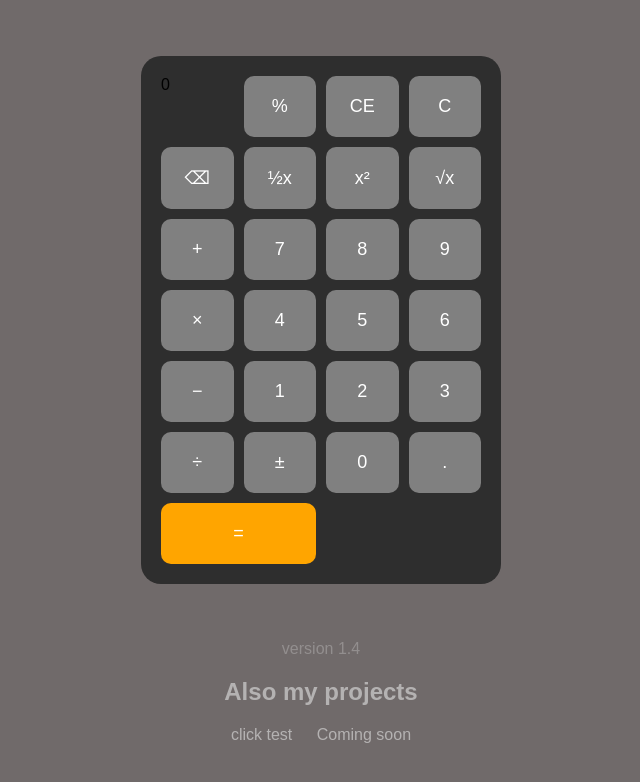
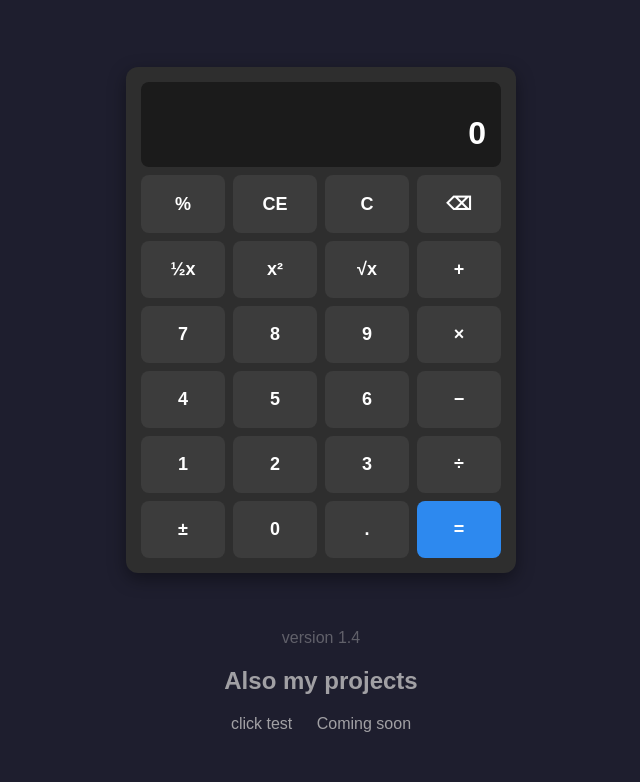
Before and after one commit to fiu458/Kalkuletorius, a plain HTML site: page index.html in a window 1280 px wide. Shown: the whole page, without its empty margins (319-959 px from the left). Drawn offline with Linux system fonts and the light colour scheme.

Commit message:
Update style.css

```diff
--- a/style.css
+++ b/style.css
@@ -1,5 +1,5 @@
 body {
-  background-color: #706a6a;
+  background-color: #1e1e2e;
   font-family: Arial, sans-serif;
   display: flex;
   flex-direction: column;
@@ -7,52 +7,67 @@ body {
   justify-content: center;
   min-height: 100vh;
   margin: 0;
+  color: white;
 }
 
 .calculator {
   background-color: #2e2e2e;
-  width: 320px;
-  padding: 20px;
-  border-radius: 20px;
+  width: 360px;
+  padding: 15px;
+  border-radius: 12px;
   display: grid;
   grid-template-columns: repeat(4, 1fr);
-  gap: 10px;
+  gap: 8px;
+  box-shadow: 0 6px 18px rgba(0,0,0,0.4);
+}
+
+.display {
+  grid-column: span 4;
+  padding: 15px;
+  background-color: #1b1b1b;
+  border-radius: 8px;
+  display: flex;
+  flex-direction: column;
+  justify-content: center;
+  align-items: flex-end;
+  text-align: right;
+}
+
+.equation {
+  font-size: 14px;
+  color: rgba(255,255,255,0.6);
+  min-height: 18px;
+}
+
+.result {
+  font-size: 32px;
+  font-weight: bold;
+  color: #ffffff;
 }
 
 button {
-  padding: 20px;
+  padding: 18px;
   font-size: 18px;
+  font-weight: bold;
   color: white;
-  background-color: gray;
+  background-color: #3c3c3c;
   border: none;
-  border-radius: 10px;
+  border-radius: 8px;
   cursor: pointer;
-  transition: background-color 0.3s;
+  transition: background-color 0.2s;
 }
 
 button:hover {
-  background-color: #a5a4a4;
+  background-color: #5a5a5a;
 }
 
 .equal {
-  grid-column: span 2;
-  background-color: #ffa500;
+  background-color: #2d89ef;
+  color: white;
 }
 
 .equal:hover {
-  background-color: #e69500;
-}
-
-.dis {
-  grid-column: span 4;
-  padding: 15px;
-  font-size: 24px;
-  background-color: black;
-  border: none;
-  border-radius: 10px;
-  color: white;
-  text-align: right;
-  margin-bottom: 10px;
+  background-color: #1f5dbb;
 }
 
 .footer {
@@ -73,5 +88,5 @@ a {
 }
 
 a:hover {
-  color: #383636;
+  color: #fff;
 }
```
